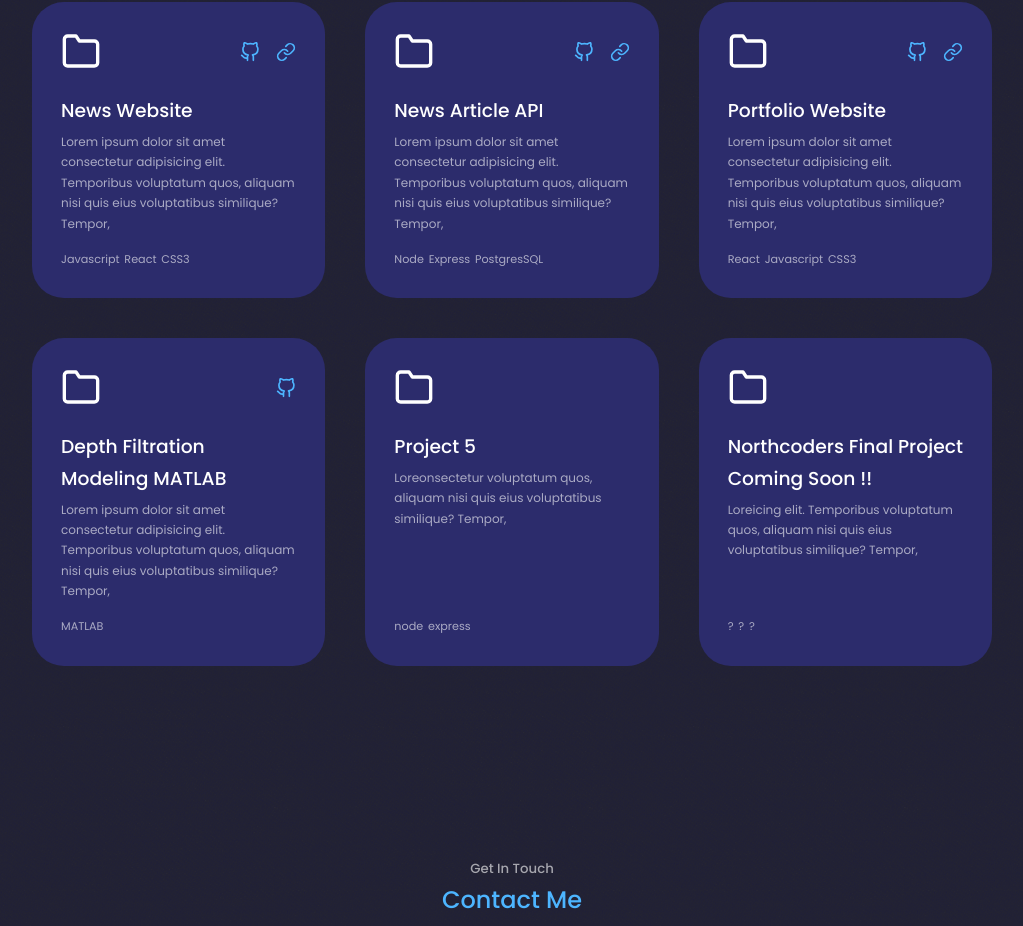
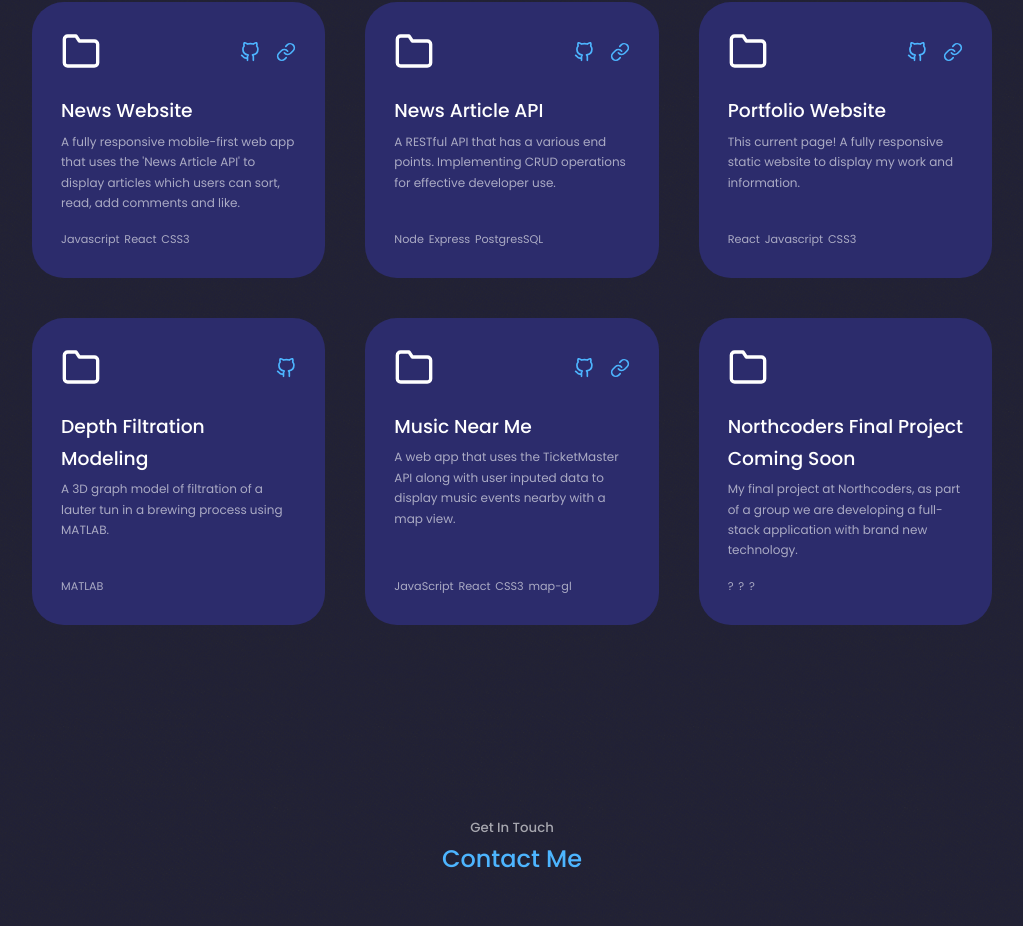
Before and after one commit to Cam-Bloom/Portfolio-Website, a React (Vite) app in the folder portfolio-website/: page / in a window 1280 px wide. Shown: the part 2260-3186 px from the top of the page, without its empty margins (128-1151 px from the left). Built offline with nearby package versions, Linux system fonts and the light colour scheme.

Commit message:
Portfolio body changes

```diff
--- a/portfolio-website/src/components/Footer.jsx
+++ b/portfolio-website/src/components/Footer.jsx
@@ -23,10 +23,10 @@ const Footer = () => {
 			</ul>
 
 			<div className="footer_socials">
-				<a href="www.linkedin.com/in/cameron-bloomfield-782b1a195">
+				<a href="https://www.linkedin.com/in/cam-bloom/" target="_blank">
 					<FiLinkedin />
 				</a>
-				<a href="https://github.com/Cam-Bloom">
+				<a href="https://github.com/Cam-Bloom" target="_blank">
 					<FiGithub />
 				</a>
 				<a href="tel:+447975716698">
--- a/portfolio-website/src/components/HeaderSocials.jsx
+++ b/portfolio-website/src/components/HeaderSocials.jsx
@@ -5,7 +5,7 @@ import { FiPhone } from "react-icons/fi";
 const HeaderSocials = () => {
 	return (
 		<div className="header__socials">
-			<a href="https://www.linkedin.com/in/cameron-bloomfield-782b1a195/" target="_blank">
+			<a href="https://www.linkedin.com/in/cam-bloom/" target="_blank">
 				<FiLinkedin />
 			</a>
 			<a href="https://github.com/Cam-Bloom" target="_blank">
--- a/portfolio-website/src/components/Portfolio.jsx
+++ b/portfolio-website/src/components/Portfolio.jsx
@@ -3,39 +3,41 @@ import PortfolioCard from "./PortfolioCard";
 const portfolioItems = [
 	{
 		title: "News Website",
-		desc: "Lorem ipsum dolor sit amet consectetur adipisicing elit. Temporibus voluptatum quos, aliquam nisi quis eius voluptatibus similique? Tempor,",
+		desc: "A fully responsive mobile-first web app that uses the 'News Article API' to display articles which users can sort, read, add comments and like.",
 		technoUsed: ["Javascript", "React", "CSS3"],
 		githubLink: "https://github.com/Cam-Bloom/FE-News-Site",
 		liveLink: "https://bloom-news.netlify.app/",
 	},
 	{
 		title: "News Article API",
-		desc: "Lorem ipsum dolor sit amet consectetur adipisicing elit. Temporibus voluptatum quos, aliquam nisi quis eius voluptatibus similique? Tempor,",
+		desc: "A RESTful API that has a various end points. Implementing CRUD operations for effective developer use. ",
 		technoUsed: ["Node", "Express", "PostgresSQL"],
 		githubLink: "https://github.com/Cam-Bloom/BE-News-API",
 		liveLink: "https://cb-news-api.onrender.com/api",
 	},
 	{
 		title: "Portfolio Website",
-		desc: "Lorem ipsum dolor sit amet consectetur adipisicing elit. Temporibus voluptatum quos, aliquam nisi quis eius voluptatibus similique? Tempor,",
+		desc: "This current page! A fully responsive static website to display my work and information.",
 		technoUsed: ["React", "Javascript", "CSS3"],
 		githubLink: "https://github.com/Cam-Bloom/Portfolio-Website",
 		liveLink: "https://cam-bloom.netlify.app/",
 	},
 	{
-		title: "Depth Filtration Modeling MATLAB",
-		desc: "Lorem ipsum dolor sit amet consectetur adipisicing elit. Temporibus voluptatum quos, aliquam nisi quis eius voluptatibus similique? Tempor,",
+		title: "Depth Filtration Modeling",
+		desc: "A 3D graph model of filtration of a lauter tun in a brewing process using MATLAB.",
 		technoUsed: ["MATLAB"],
 		githubLink: "https://github.com/Cam-Bloom/Multilayer-Modeling-Lauter-Tun"
 	},
 	{
-		title: "Project 5",
-		desc: "Loreonsectetur voluptatum quos, aliquam nisi quis eius voluptatibus similique? Tempor,",
-		technoUsed: ["node", "express"],
+		title: "Music Near Me",
+		desc: "A web app that uses the TicketMaster API along with user inputed data to display music events nearby with a map view.",
+		technoUsed: ["JavaScript", "React", 'CSS3', 'map-gl'],
+		githubLink: "https://github.com/Cam-Bloom/music-near-me",
+		liveLink: "https://cam-bloom.netlify.app/",
 	},
 	{
-		title: "Northcoders Final Project Coming Soon !!",
-		desc: "Loreicing elit. Temporibus voluptatum quos, aliquam nisi quis eius voluptatibus similique? Tempor,",
+		title: "Northcoders Final Project Coming Soon",
+		desc: "My final project at Northcoders, as part of a group we are developing a full-stack application with brand new technology.",
 		technoUsed: ["?", "?", "?"],
 	},
 ];
```
